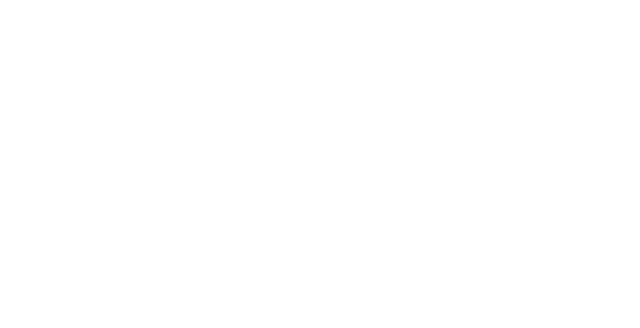
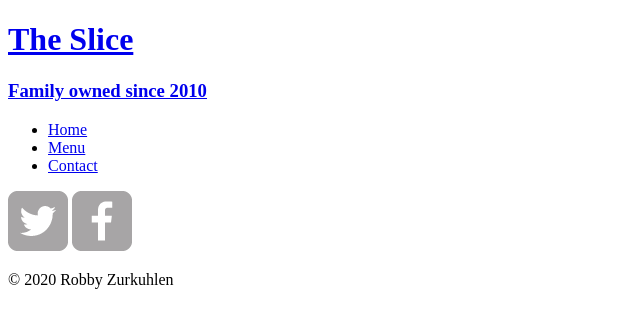
Before and after one commit to rzurkuhlen/The-Slice, a plain HTML site: page the-slice/index.html in a window 1280 px wide. Shown: the whole page, without its empty margins (0-640 px from the left). Drawn offline with Linux system fonts and the light colour scheme.

Commit message:
images-and-beginning-html

```diff
--- a/the-slice/index.html
+++ b/the-slice/index.html
@@ -1,9 +1,47 @@
 <!DOCTYPE html>
 <html>
 <head>
-    <title></title>
+    <title>The Slice</title>
 </head>
 <body>
 
+    <!--start of header -->
+        <header>
+            <!-- clickable link that navigates to homepage-->
+            <a href="index.html">
+                <h1>The Slice</h1>
+                <h3>Family owned since 2010</h3>
+            </a>
+
+            <!-- Nav list with list itmes (ul) (li)-->
+            <nav>
+                <ul>
+                    <li>
+                        <a href="#">Home</a>
+                    </li>
+                    <li>
+                    <a href="#">Menu</a>
+                    </li>
+                    <li>
+                    <a href="#">Contact</a>
+                    </li>
+                </ul>
+            </nav>
+
+        </header>
+        <!--end of header-->
+
+
+
+    <!--beginning of footer-->
+        <footer>
+            <a href="http://www.twitter.com" target="_blank"><img src="img/twitter-wrap.png"></a>
+            <a href="http://www.facebook.com" target= "_blank"><img src="img/facebook-wrap.png"></a>
+            <p>&copy; 2020 Robby Zurkuhlen</p>
+        </footer>
+        <!--end of footer-->
+
+
+
 </body>
 </html>
```
Also changed, not shown: the-slice/img/facebook-wrap.png (added), the-slice/img/facebook.png (added), the-slice/img/twitter-wrap.png (added), the-slice/img/twitter.png (added).
